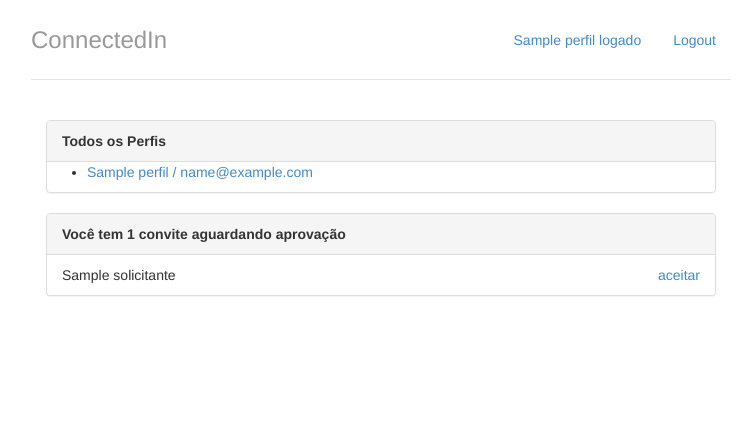
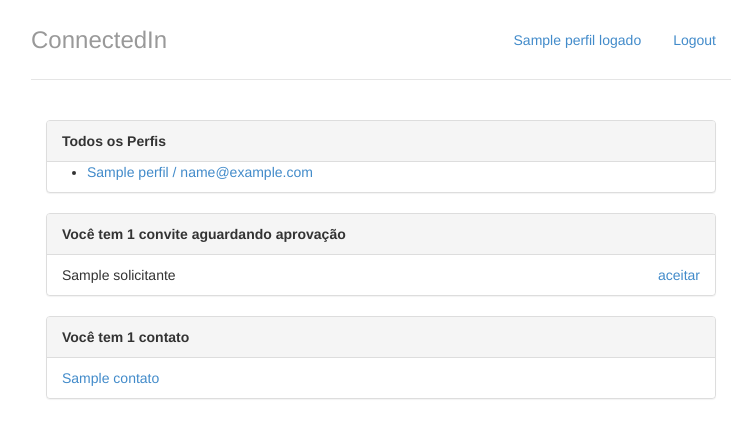
Before and after one commit to MrWillian/connectedin, a Django app: template perfis/templates/index.html in a window 1280 px wide. Shown: the top 438 px of the page, without its empty margins (259-1006 px from the left). Run offline with Django 3.2, Linux system fonts and the light colour scheme; tables that the repository leaves empty hold one stand-in row (values such as "Sample post"); the template is opened without the code that fills it: values that come from a table or form of the project are taken from there, most other values are stand-ins (such as "Sample title", 1, 10 or a date in 2020); parts of the project's set-up code (start-up, migrations or seed data) failed here and were passed over.

Commit message:
refactor: add contact panel in index

```diff
--- a/perfis/templates/index.html
+++ b/perfis/templates/index.html
@@ -34,7 +34,7 @@
           {% for convite in perfil_logado.convites_recebidos.all %}
             <li class="list-group-item">
               {{ convite.solicitante.nome }}
-              <a href="#" class="pull-right">aceitar</a>
+              <a href="{% url 'aceitar' convite.id %}" class="pull-right">aceitar</a>
             </li>
           {% endfor %}
         </ul>
@@ -44,7 +44,30 @@
       </div>
       {% endif %}
     {% endwith %}
+  </div>
 
+  <div class="panel panel-default">
+    {% with total_de_contatos=perfil_logado.contatos.count %}
+      {% if total_de_contatos %}
+        <div class="panel-heading">
+          <strong>
+            Você tem {{ total_de_contatos }} contato {{ total_de_contatos |pluralize }}
+          </strong>
+        </div>
+        <ul class="list-group">
+          {% for contato in perfil_logado.contatos.all %}
+            <li class="list-group-item">
+              <a href="{% url 'exibir' contato.id %}">{{ contato.nome }}</a>
+            </li>
+          {% endfor %}
+        </ul>
+      {% else %}
+      <div class="panel-body">
+        <p>Você não possui contatos no momento :(</p>
+      </div>
+      {% endif %}
+    {% endwith %}
   </div>
+
 </div>
 {% endblock %}
```
